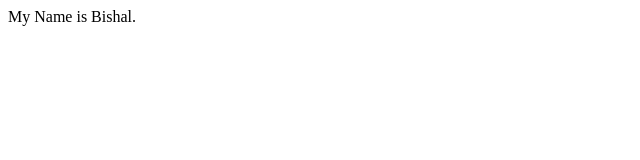
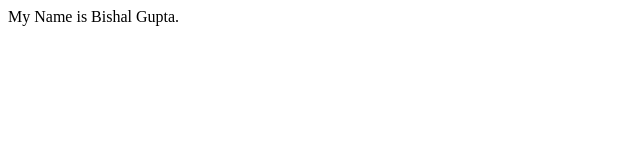
Before and after one commit to bishalgupta12/First-github-project, a plain HTML site: page index.html in a window 1280 px wide. Shown: the full height of the page, 0-640 px from the left. Drawn offline with Linux system fonts and the light colour scheme.

```diff
--- a/index.html
+++ b/index.html
@@ -7,6 +7,6 @@
     <title>Document</title>
 </head>
 <body>
-My Name is Bishal.
+My Name is Bishal Gupta.
 </body>
 </html>
```
